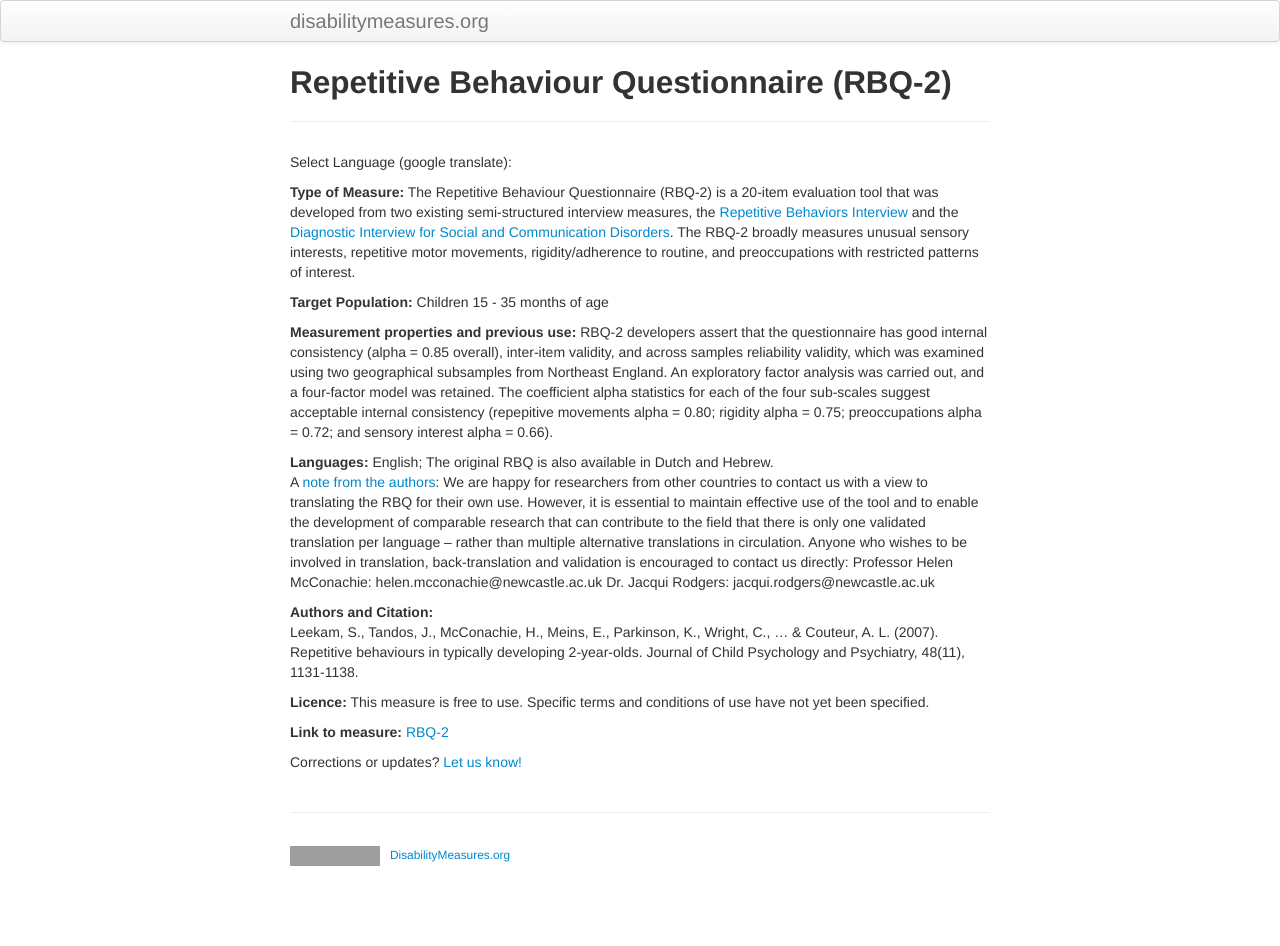
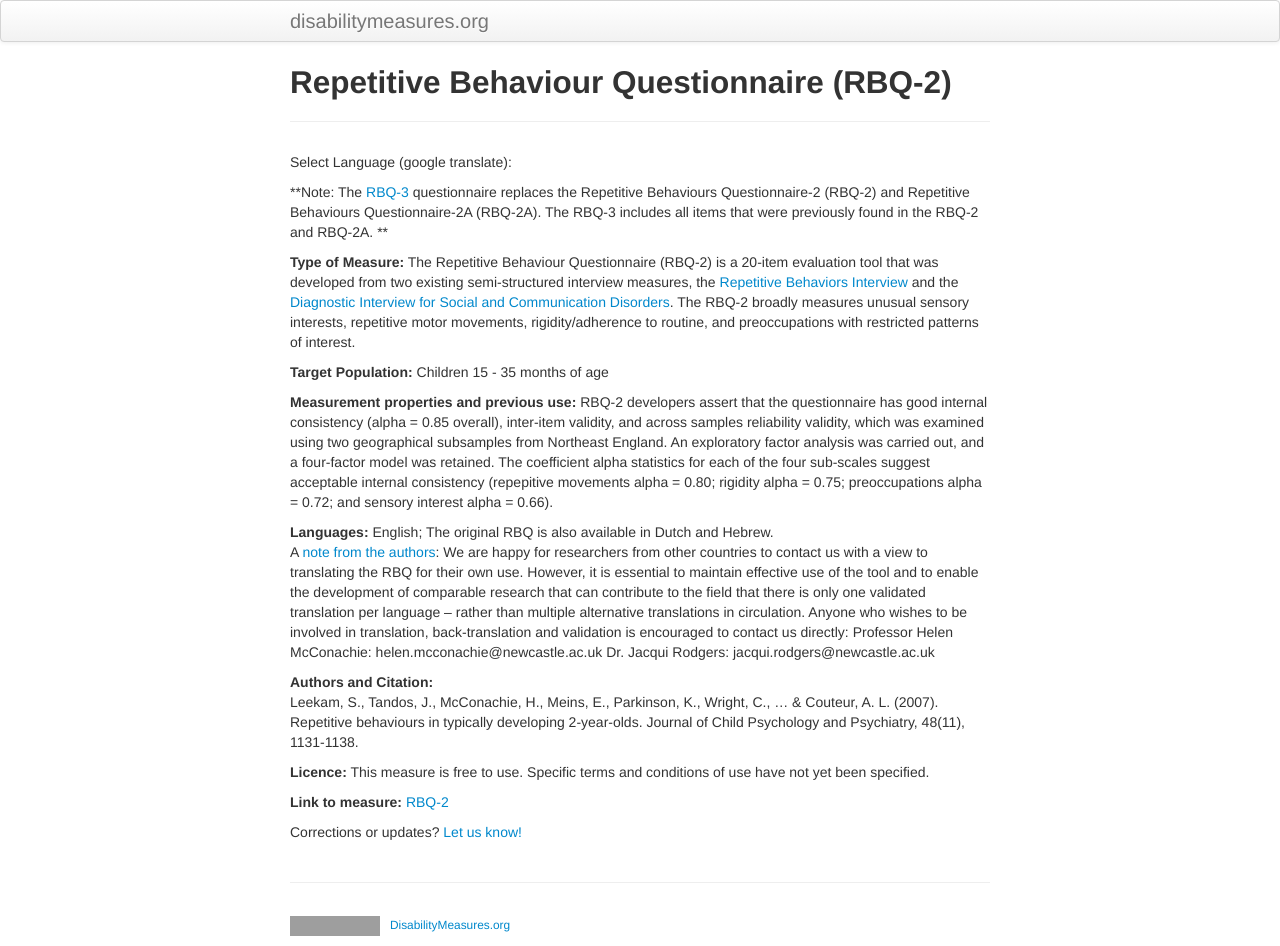
Before and after one commit to mjmaenner/disabilitymeasures, a Jekyll site: the page built from RBQ-2/index.md, in a window 1280 px wide. Built offline with Jekyll 4.4.1, drawn with Linux system fonts in a browser that asks for light colours; before the commit the page ends 900 px from its top, so only the background shows below that; grey boxes are pictures that could not be loaded.

Commit message:
Update index.md

```diff
--- a/RBQ-2/index.md
+++ b/RBQ-2/index.md
@@ -12,6 +12,9 @@ function googleTranslateElementInit() {
   new google.translate.TranslateElement({pageLanguage: 'en', layout: google.translate.TranslateElement.InlineLayout.SIMPLE, gaTrack: true, gaId: 'UA-64320648-1'}, 'google_translate_element');
 }
 </script><script type="text/javascript" src="//translate.google.com/translate_a/element.js?cb=googleTranslateElementInit"></script>
+
+**Note: The [RBQ-3](http://disabilitymeasures.org/RBQ-3) questionnaire replaces the Repetitive Behaviours Questionnaire-2 (RBQ-2) and Repetitive Behaviours Questionnaire-2A (RBQ-2A). The RBQ-3 includes all items that were
+previously found in the RBQ-2 and RBQ-2A. **
 
 **Type of Measure:**  The Repetitive Behaviour Questionnaire (RBQ-2) is a 20-item evaluation tool that was developed from two existing semi-structured interview measures, the [Repetitive Behaviors Interview](http://research.ncl.ac.uk/cargo-ne/RBQ.html) and the [Diagnostic Interview for Social and Communication Disorders](http://onlinelibrary.wiley.com/doi/10.1111/1469-7610.00023/full). The RBQ-2 broadly measures unusual sensory
 interests, repetitive motor movements, rigidity/adherence to routine, and preoccupations with restricted patterns of interest.
```
Also changed, not shown: other parts of RBQ-2/index.md (+1 -1 lines).
